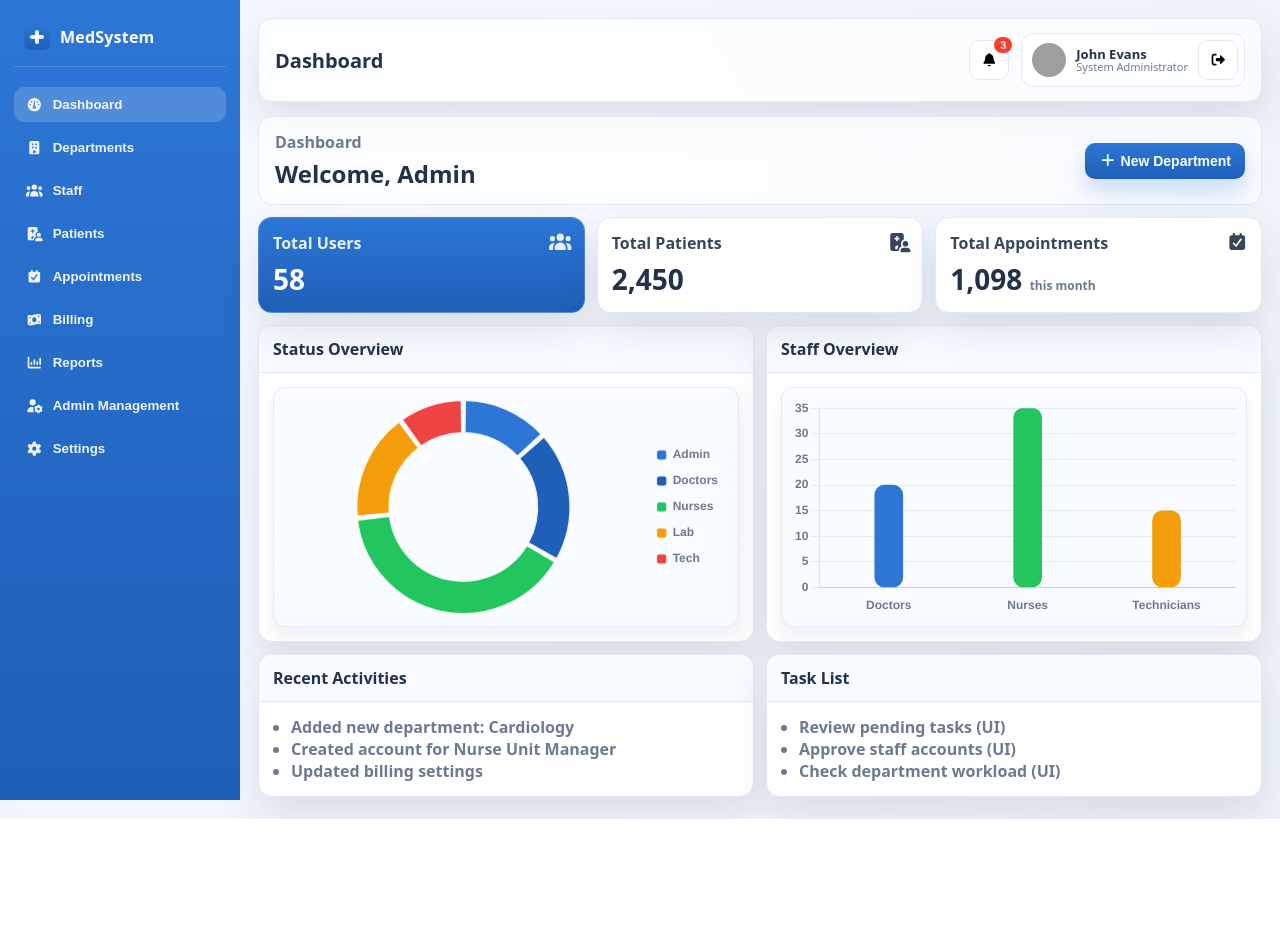
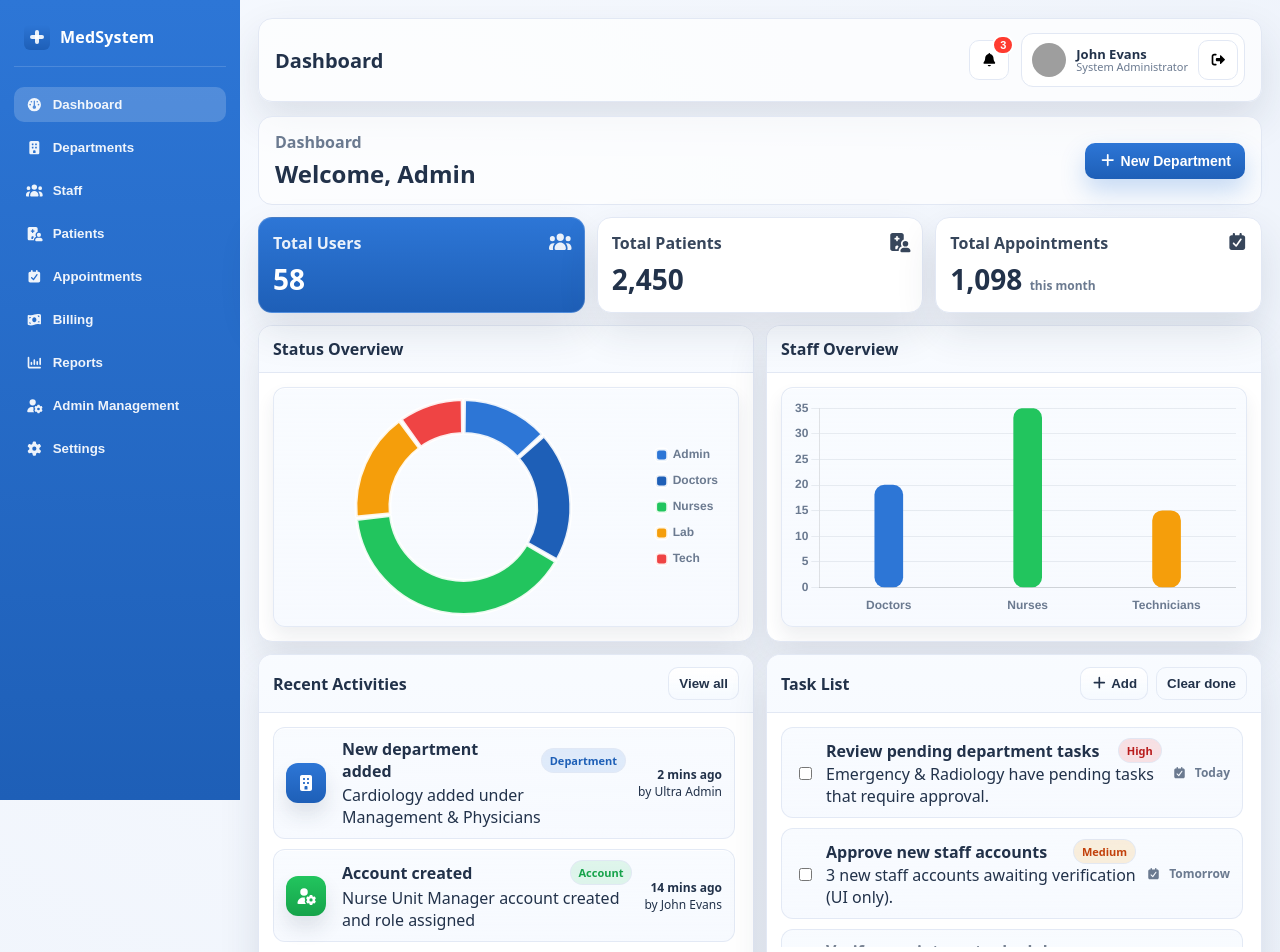
Before and after one commit to marccenas/medsys-front, a Vue app: page /dashboard/ultra-admin/dashboard in a window 1280 px wide. Shown: the top 952 px of the page. Before the commit the page ends 819 px from the top, so only its background shows below. Built offline with nearby package versions, Linux system fonts and the light colour scheme; grey boxes are pictures that could not be loaded.

Commit message:
New Commit

```diff
--- a/src/views/ultra-admin/UltraAdminDashboardView.vue
+++ b/src/views/ultra-admin/UltraAdminDashboardView.vue
@@ -50,29 +50,95 @@
     </div>
     </div>
 
-    <div class="ua-panels">
-      <div class="panel">
-        <div class="panel-title">Recent Activities</div>
-        <div class="panel-body">
-          <ul class="list">
-            <li>Added new department: Cardiology</li>
-            <li>Created account for Nurse Unit Manager</li>
-            <li>Updated billing settings</li>
-          </ul>
-        </div>
-      </div>
+<div class="ua-panels">
+  <!-- Recent Activities -->
+  <div class="panel">
+    <div class="panel-title row-title">
+      <span>Recent Activities</span>
+      <button class="mini-btn" type="button" @click="window.alert('View all activities (UI only)')">
+        View all
+      </button>
+    </div>
 
-      <div class="panel">
-        <div class="panel-title">Task List</div>
-        <div class="panel-body">
-          <ul class="list">
-            <li>Review pending tasks (UI)</li>
-            <li>Approve staff accounts (UI)</li>
-            <li>Check department workload (UI)</li>
-          </ul>
+    <div class="panel-body">
+      <div class="list-wrap">
+        <div class="activity" v-for="a in activities" :key="a.id">
+          <div class="activity-ico" :class="a.color">
+            <font-awesome-icon :icon="a.icon" />
+          </div>
+
+          <div class="activity-main">
+            <div class="activity-line">
+              <span class="activity-title">{{ a.title }}</span>
+              <span class="tag" :class="a.tagClass">{{ a.tag }}</span>
+            </div>
+
+            <div class="activity-sub">
+              <span class="muted">{{ a.detail }}</span>
+            </div>
+          </div>
+
+          <div class="activity-meta">
+            <div class="time">{{ a.time }}</div>
+            <div class="muted small">{{ a.by }}</div>
+          </div>
         </div>
       </div>
     </div>
+  </div>
+
+    <!-- Task List -->
+        <div class="panel">
+            <div class="panel-title row-title">
+            <span>Task List</span>
+
+            <div class="task-actions">
+                <button class="mini-btn" type="button" @click="addDummyTask">
+                <font-awesome-icon icon="plus" /> Add
+                </button>
+                <button class="mini-btn ghost" type="button" @click="clearDone">
+                Clear done
+                </button>
+            </div>
+            </div>
+
+            <div class="panel-body">
+            <div class="list-wrap">
+                <label class="task" v-for="t in tasks" :key="t.id">
+                <input type="checkbox" v-model="t.done" />
+
+                <div class="task-main">
+                    <div class="task-top">
+                    <span class="task-title" :class="{ done: t.done }">{{ t.title }}</span>
+                    <span class="prio" :class="t.prioClass">{{ t.priority }}</span>
+                    </div>
+
+                    <div class="task-sub">
+                    <span class="muted">{{ t.detail }}</span>
+                    </div>
+                </div>
+
+                <div class="task-meta">
+                    <div class="due">
+                    <font-awesome-icon icon="calendar-check" />
+                    <span>{{ t.due }}</span>
+                    </div>
+                </div>
+                </label>
+            </div>
+
+            <div class="task-footer">
+                <div class="muted small">
+                {{ doneCount }} of {{ tasks.length }} completed
+                </div>
+                <div class="progress">
+                <div class="progress-bar" :style="{ width: progressPct + '%' }"></div>
+                </div>
+            </div>
+            </div>
+        </div>
+        </div>
+
   </div>
 </template>
 
@@ -80,15 +146,287 @@
 import DoughnutChart from "../../components/charts/DoughnutChart.vue";
 import BarChart from "../../components/charts/BarChart.vue";
 
+import { computed, reactive } from "vue";
+
 const statusLabels = ["Admin", "Doctors", "Nurses", "Lab", "Tech"];
 const statusValues = [4, 6, 12, 5, 3];
 
 const staffLabels = ["Doctors", "Nurses", "Technicians"];
 const staffValues = [20, 35, 15];
+
+const activities = reactive([
+  {
+    id: 1,
+    icon: "building",
+    color: "bg-blue",
+    title: "New department added",
+    detail: "Cardiology added under Management & Physicians",
+    tag: "Department",
+    tagClass: "tag-blue",
+    time: "2 mins ago",
+    by: "by Ultra Admin",
+  },
+  {
+    id: 2,
+    icon: "user-gear",
+    color: "bg-green",
+    title: "Account created",
+    detail: "Nurse Unit Manager account created and role assigned",
+    tag: "Account",
+    tagClass: "tag-green",
+    time: "14 mins ago",
+    by: "by John Evans",
+  },
+  {
+    id: 3,
+    icon: "money-bill-wave",
+    color: "bg-orange",
+    title: "Billing settings updated",
+    detail: "Insurance provider mapping updated (UI only)",
+    tag: "Billing",
+    tagClass: "tag-orange",
+    time: "1 hour ago",
+    by: "by Finance Staff",
+  },
+  {
+    id: 4,
+    icon: "chart-column",
+    color: "bg-purple",
+    title: "Report exported",
+    detail: "Monthly utilization report exported (UI only)",
+    tag: "Reports",
+    tagClass: "tag-purple",
+    time: "Yesterday",
+    by: "by System",
+  },
+  {
+    id: 5,
+    icon: "shield-halved",
+    color: "bg-red",
+    title: "Permission change logged",
+    detail: "Role permission updated: Residents → limited access (UI only)",
+    tag: "Security",
+    tagClass: "tag-red",
+    time: "2 days ago",
+    by: "by Ultra Admin",
+  },
+]);
+
+const tasks = reactive([
+  {
+    id: 1,
+    title: "Review pending department tasks",
+    detail: "Emergency & Radiology have pending tasks that require approval.",
+    priority: "High",
+    prioClass: "prio-high",
+    due: "Today",
+    done: false,
+  },
+  {
+    id: 2,
+    title: "Approve new staff accounts",
+    detail: "3 new staff accounts awaiting verification (UI only).",
+    priority: "Medium",
+    prioClass: "prio-med",
+    due: "Tomorrow",
+    done: false,
+  },
+  {
+    id: 3,
+    title: "Verify appointment schedule sync",
+    detail: "Check department schedule conflicts for next week.",
+    priority: "Low",
+    prioClass: "prio-low",
+    due: "This week",
+    done: true,
+  },
+  {
+    id: 4,
+    title: "Audit role permissions",
+    detail: "Confirm Ultra Admin & Admin Management permissions are correct.",
+    priority: "Medium",
+    prioClass: "prio-med",
+    due: "This week",
+    done: false,
+  },
+  {
+    id: 5,
+    title: "Review billing exceptions",
+    detail: "Resolve billing exceptions for 5 patient records (UI only).",
+    priority: "High",
+    prioClass: "prio-high",
+    due: "Friday",
+    done: false,
+  },
+]);
+
+const doneCount = computed(() => tasks.filter(t => t.done).length);
+const progressPct = computed(() => (tasks.length ? (doneCount.value / tasks.length) * 100 : 0));
+
+function addDummyTask() {
+  tasks.unshift({
+    id: Date.now(),
+    title: "New task (UI only)",
+    detail: "This is a dummy task added on the frontend.",
+    priority: "Low",
+    prioClass: "prio-low",
+    due: "Next week",
+    done: false,
+  });
+}
+
+function clearDone() {
+  for (let i = tasks.length - 1; i >= 0; i--) {
+    if (tasks[i].done) tasks.splice(i, 1);
+  }
+}
+
 function alert(msg){ window.alert(msg); }
 </script>
 
 <style scoped>
+.row-title{
+  display:flex;
+  align-items:center;
+  justify-content: space-between;
+  gap: 10px;
+}
+
+.mini-btn{
+  border: 1px solid rgba(226,232,244,0.9);
+  background: linear-gradient(180deg, rgba(255,255,255,0.95), rgba(245,249,255,0.8));
+  border-radius: 10px;
+  padding: 8px 10px;
+  font-weight: 900;
+  cursor:pointer;
+  color: var(--text);
+}
+.mini-btn:hover{
+  box-shadow: 0 10px 18px rgba(34,50,74,0.10);
+}
+.mini-btn.ghost{
+  background: transparent;
+}
+
+.list-wrap{
+  display:grid;
+  gap: 10px;
+  max-height: 220px;
+  overflow:auto;
+  padding-right: 4px;
+}
+
+.activity{
+  display:grid;
+  grid-template-columns: 44px 1fr auto;
+  gap: 12px;
+  align-items:center;
+  border: 1px solid rgba(226,232,244,0.9);
+  border-radius: 12px;
+  padding: 10px 12px;
+  background: linear-gradient(180deg, rgba(248,251,255,0.95), rgba(244,248,255,0.72));
+  box-shadow: inset 0 1px 0 rgba(255,255,255,0.8);
+}
+.activity-ico{
+  width: 40px;
+  height: 40px;
+  border-radius: 12px;
+  display:grid;
+  place-items:center;
+  color: white;
+  box-shadow: 0 12px 20px rgba(34,50,74,0.12);
+}
+.bg-blue{ background: linear-gradient(180deg, #2d76d6, #1e5fb7); }
+.bg-green{ background: linear-gradient(180deg, #22c55e, #16a34a); }
+.bg-orange{ background: linear-gradient(180deg, #f59e0b, #f97316); }
+.bg-purple{ background: linear-gradient(180deg, #8b5cf6, #6d28d9); }
+.bg-red{ background: linear-gradient(180deg, #ef4444, #dc2626); }
+
+.activity-line{
+  display:flex;
+  align-items:center;
+  justify-content: space-between;
+  gap: 10px;
+}
+.activity-title{ font-weight: 900; }
+.activity-sub{ margin-top: 2px; }
+.activity-meta{ text-align:right; }
+.time{ font-weight: 900; font-size: 12px; }
+.small{ font-size: 12px; }
+
+.tag{
+  font-size: 11px;
+  font-weight: 900;
+  padding: 4px 8px;
+  border-radius: 999px;
+  border: 1px solid rgba(226,232,244,0.9);
+}
+.tag-blue{ background: rgba(45,118,214,0.12); color: #1e5fb7; }
+.tag-green{ background: rgba(34,197,94,0.12); color: #16a34a; }
+.tag-orange{ background: rgba(245,158,11,0.14); color: #c2410c; }
+.tag-purple{ background: rgba(139,92,246,0.14); color: #6d28d9; }
+.tag-red{ background: rgba(239,68,68,0.14); color: #b91c1c; }
+
+.task-actions{ display:flex; gap: 8px; align-items:center; }
+
+.task{
+  display:grid;
+  grid-template-columns: 22px 1fr auto;
+  gap: 10px;
+  align-items:center;
+  border: 1px solid rgba(226,232,244,0.9);
+  border-radius: 12px;
+  padding: 10px 12px;
+  background: linear-gradient(180deg, rgba(248,251,255,0.95), rgba(244,248,255,0.72));
+}
+.task input{ transform: translateY(1px); }
+
+.task-top{
+  display:flex;
+  align-items:center;
+  justify-content: space-between;
+  gap: 10px;
+}
+.task-title{ font-weight: 900; }
+.task-title.done{ text-decoration: line-through; opacity: 0.6; }
+
+.prio{
+  font-size: 11px;
+  font-weight: 900;
+  padding: 4px 8px;
+  border-radius: 999px;
+  border: 1px solid rgba(226,232,244,0.9);
+}
+.prio-high{ background: rgba(239,68,68,0.14); color: #b91c1c; }
+.prio-med{ background: rgba(245,158,11,0.14); color: #c2410c; }
+.prio-low{ background: rgba(34,197,94,0.12); color: #166534; }
+
+.task-meta .due{
+  display:flex;
+  align-items:center;
+  gap: 8px;
+  font-weight: 900;
+  color: var(--muted);
+  font-size: 12px;
+}
+
+.task-footer{
+  margin-top: 12px;
+  display:grid;
+  gap: 8px;
+}
+.progress{
+  height: 10px;
+  border-radius: 999px;
+  background: rgba(226,232,244,0.9);
+  overflow:hidden;
+}
+.progress-bar{
+  height: 100%;
+  border-radius: 999px;
+  background: linear-gradient(90deg, #2d76d6, #22c55e);
+}
+
 .chart-box{
   height: 240px;
   border-radius: 12px;
```
